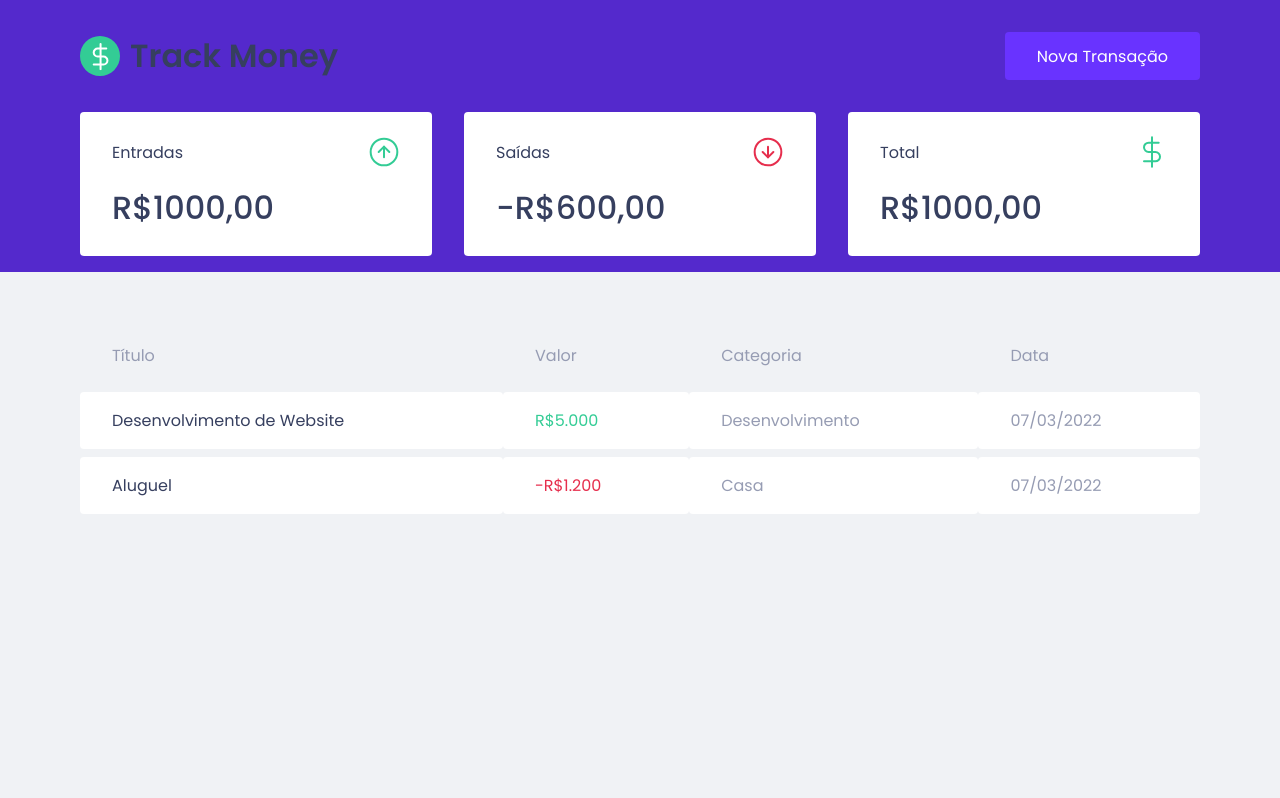
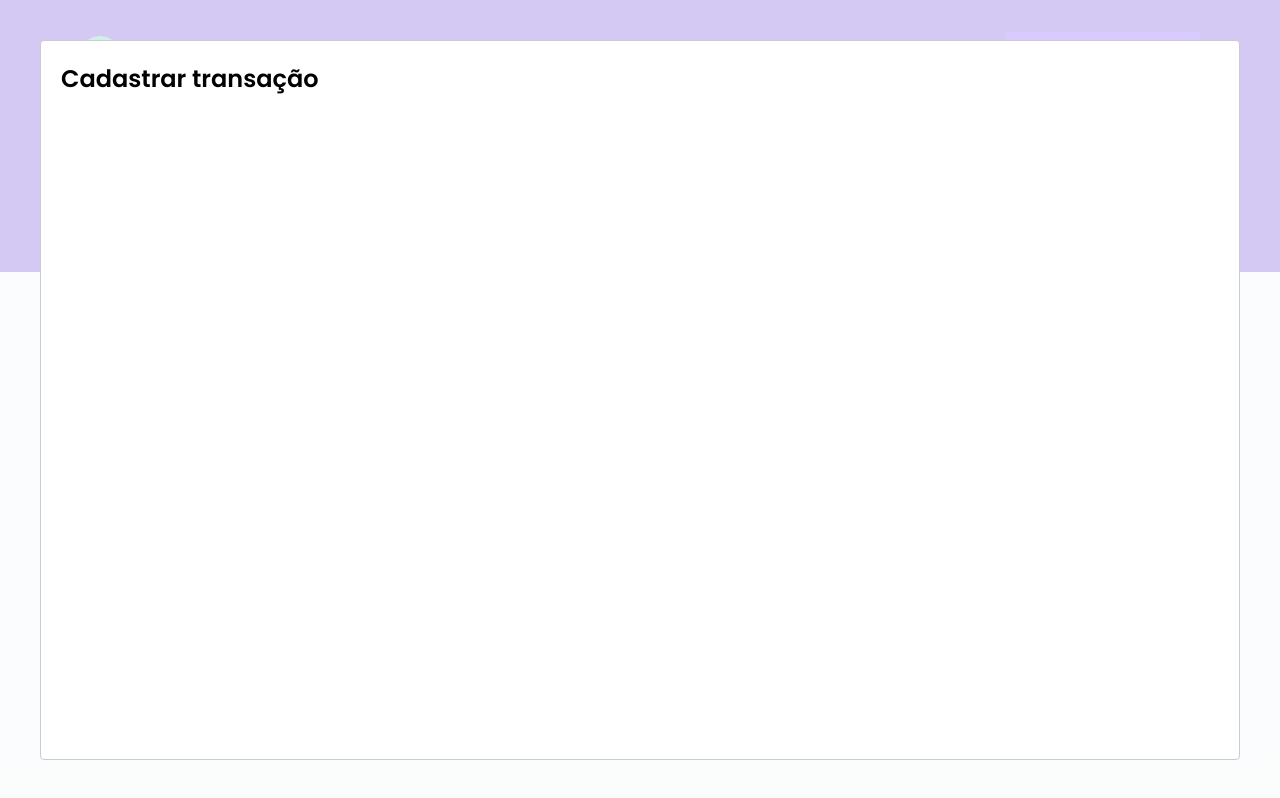
Before and after one commit to bylucaspaiva/ignite-reactjs, a React (Create React App) app: page / in a window 1280 px wide. Both pictures are taken after a click on the button "Nova Transação". Built offline with nearby package versions, Linux system fonts and the light colour scheme; no server answers; what miragejs would draw is missing.

Commit message:
feat: adding modal with react-modal as devlopment dependecie

```diff
--- a/package.json
+++ b/package.json
@@ -14,6 +14,7 @@
     "miragejs": "^0.1.43",
     "react": "^17.0.2",
     "react-dom": "^17.0.2",
+    "react-modal": "^3.14.4",
     "react-scripts": "5.0.0",
     "styled-components": "^5.3.3",
     "typescript": "^4.4.2",
@@ -44,6 +45,7 @@
     ]
   },
   "devDependencies": {
+    "@types/react-modal": "^3.13.1",
     "@types/styled-components": "^5.1.24"
   }
 }
--- a/src/App.tsx
+++ b/src/App.tsx
@@ -1,15 +1,32 @@
 import styled from 'styled-components'
-import React from 'react';
+import React, { useState } from 'react';
+import  Modal from 'react-modal';
 import { GlobalStyle } from './styles/global';
 import { Header } from './components/Header';
 import { Dashboard } from './components/Dashboard';
 
 export function App() {
+  const [isNewTransactionModalOpen, setNewTransactionModalOpen] = useState(false);
+
+  function handleOpenNewTransactionModal () {
+    setNewTransactionModalOpen(true);
+  }
+
+  function handleCloseNewTransactionModal () {
+    setNewTransactionModalOpen(false);
+  }
+
   return (
     <>
       <GlobalStyle />
-      <Header />
+      <Header onOpenNewTransactionModal={handleOpenNewTransactionModal}/>
       <Dashboard />
+      <Modal
+        isOpen={isNewTransactionModalOpen}
+        onRequestClose={handleCloseNewTransactionModal}
+      >
+        <h2>Cadastrar transação</h2>
+      </Modal>
     </>
   );
 }
--- a/src/components/Header/index.tsx
+++ b/src/components/Header/index.tsx
@@ -1,8 +1,15 @@
+import { useState } from 'react';
 import logoImg from '../../assets/logo.svg'
-import {Container, Content, TitleLogo } from './styles'
+import { Container, Content, TitleLogo } from './styles'
+import Modal from 'react-modal'
+
+interface HeaderProps {
+  onOpenNewTransactionModal: () => void;
+}
+
+export function Header ({onOpenNewTransactionModal}: HeaderProps) {
 
 
-export function Header () {
   return (
     <Container>
       <Content>
@@ -10,9 +17,10 @@ export function Header () {
           <img src={logoImg} alt="track money" />
           <h1>Track Money</h1>
         </TitleLogo>
-        <button type="button">
+        <button type="button" onClick={onOpenNewTransactionModal}>
           Nova Transação
         </button>
+
       </Content>
 
     </Container>
```
Also changed, not shown: 1 other file (tests, documents, lock files or other folders).
